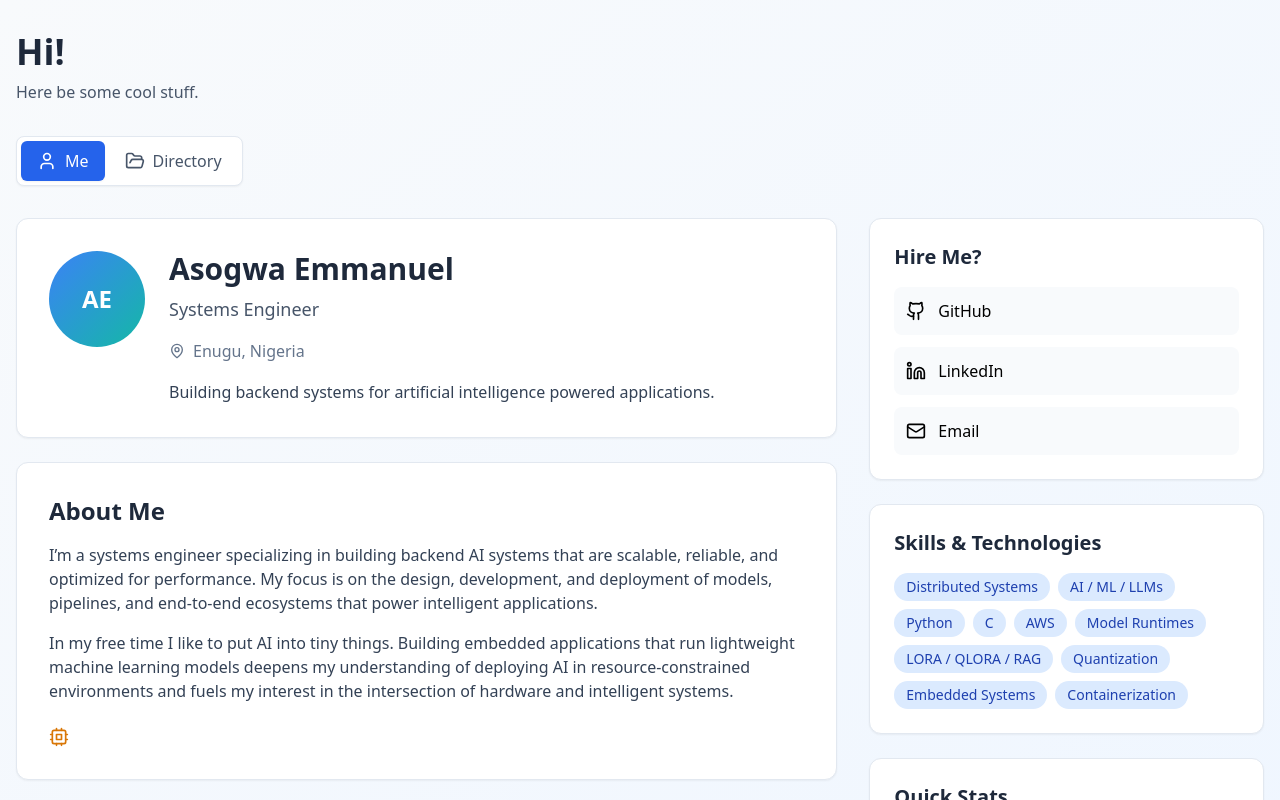
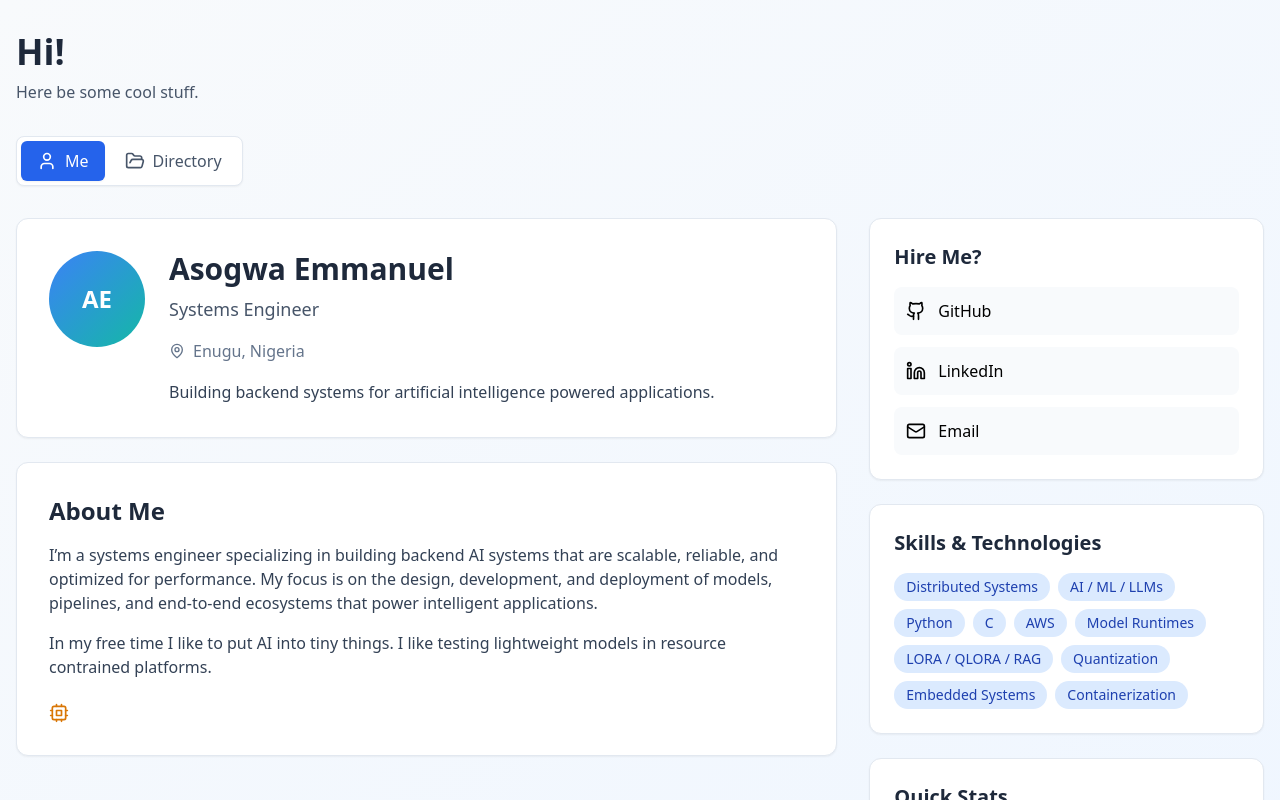
Before and after one commit to asogwa001/asogwa001, a React (Vite) app: page / in a window 1280 px wide. Shown: the top 800 px of the page. Built offline with nearby package versions, Linux system fonts and the light colour scheme.

Commit message:
edit my about

```diff
--- a/src/components/MeTab.tsx
+++ b/src/components/MeTab.tsx
@@ -61,7 +61,8 @@ const MeTab = () => {
               I’m a systems engineer specializing in building backend AI systems that are scalable, reliable, and optimized for performance. My focus is on the design, development, and deployment of models, pipelines, and end-to-end ecosystems that power intelligent applications.
             </p>
             <p className="text-slate-700 mb-4">
-              In my free time I like to put AI into tiny things. Building embedded applications that run lightweight machine learning models deepens my understanding of deploying AI in resource-constrained environments and fuels my interest in the intersection of hardware and intelligent systems.
+              In my free time I like to put AI into tiny things. I like testing lightweight models in resource contrained platforms.
+              {/* Building embedded applications that run lightweight machine learning models deepens my understanding of deploying AI in resource-constrained environments and fuels my interest in the intersection of hardware and intelligent systems. */}
             </p>
             <div className="flex items-center text-slate-600 mt-6">
               <Cpu size={20} className="mr-2 text-amber-600" />
```
